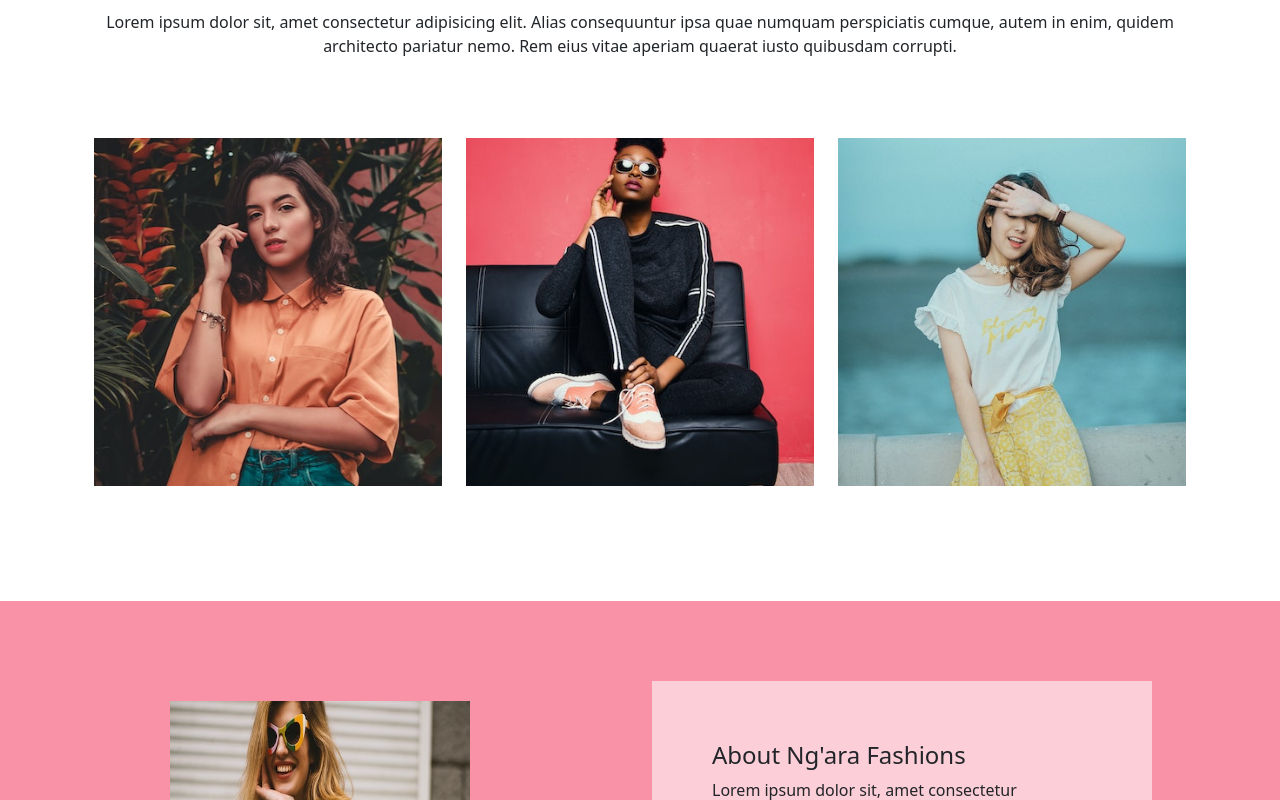
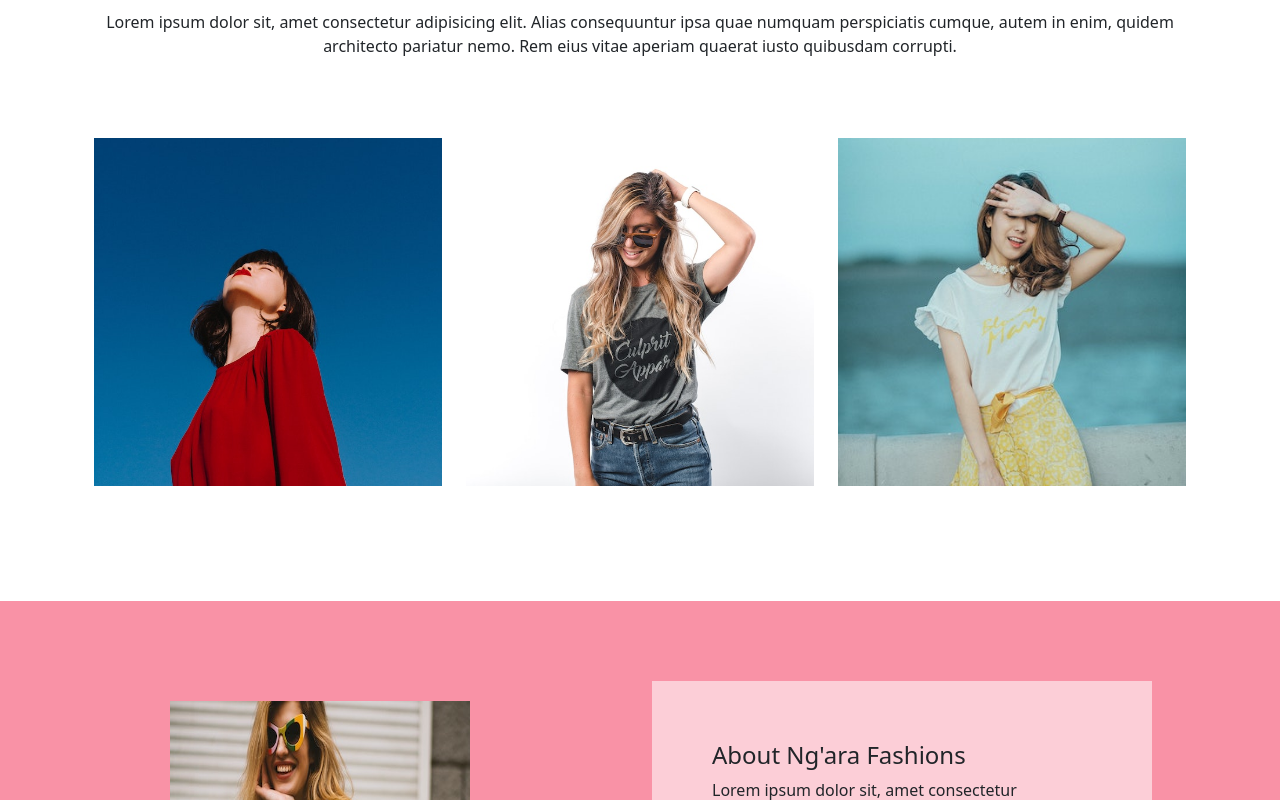
Before and after one commit to Carol254/kuiFashions, an Angular app: page /dashboard/home in a window 1280 px wide. Shown: the part 1200-2000 px from the top of the page. Built offline with nearby package versions, Linux system fonts and the light colour scheme.

Commit message:
More changes to home

```diff
--- a/src/app/dashboard/home/home.component.html
+++ b/src/app/dashboard/home/home.component.html
@@ -26,14 +26,14 @@
         <div class="row">
             <div class="col-md-4">
                 <div class="trending-img">
-                    <img src="/assets/home_4.jpg">
+                    <img src="/assets/home_photo.jpg">
                     <button type="button" class="btn-buy">Buy Now</button>
                     <div class="overlay"></div>
                 </div>
             </div>
             <div class="col-md-4">
                 <div class="trending-img">
-                    <img src="/assets/home_5.jpg">
+                    <img src="/assets/home_photo2.jpg">
                     <button type="button" class="btn-buy">Buy Now</button>
                     <div class="overlay"></div>
                 </div>
@@ -153,8 +153,8 @@
                 <div class="col-md-4">
                     <div class="app-download">
                         <h5><u>Download Mobile App</u></h5>
-                        <a href="https://itunes.apple.com"><img class="thestorelogos"src="https://play.google.com/intl/en_us/badges/images/generic/en_badge_web_generic.png"
-                            width="300" height="120" alt="Download on the App Store" border="0"></a>
+                       <a><img src="https://i.ibb.co/KbPTYYQ/play-store.png" alt=""></a> <br>
+                        <a><img src="https://i.ibb.co/hVM4X2p/app-store.png" alt=""></a>
                     </div>
                 </div>
             </div>
```
